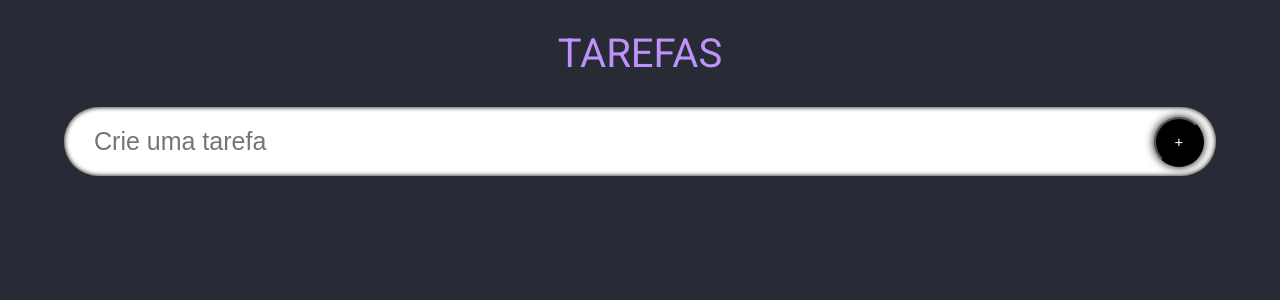
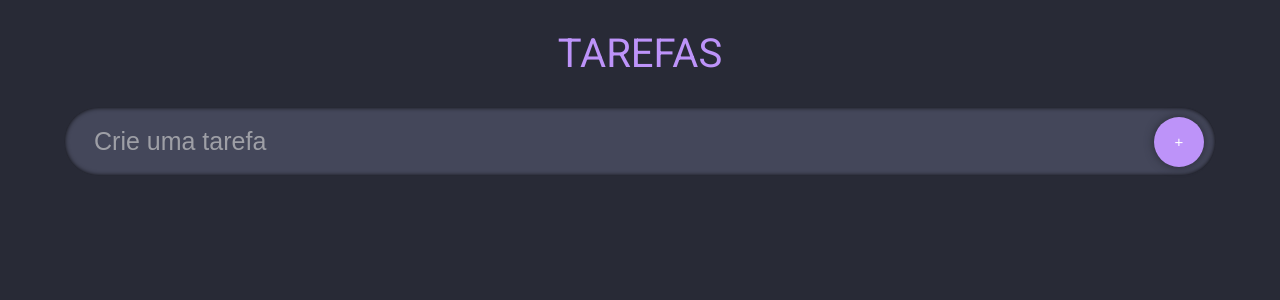
Before and after one commit to renan-eng/react-typrescript, a React (Create React App) app: page / in a window 1280 px wide. Shown: the top 300 px of the page. Built offline with nearby package versions, Linux system fonts and the light colour scheme; the HTML template or start-up script is replaced by a standard one.

Commit message:
Alterações nas cores e outras propriedades do input box

```diff
--- a/src/components/styles.css
+++ b/src/components/styles.css
@@ -7,16 +7,22 @@
 
 .input__box {
     width: 100%;
+    background-color: #44475a;
     border-radius: 50px;
     padding: 20px 30px;
     font-size: 25px;
     border: none;
     transition: 0.2s;
     box-shadow: inset 0 0 5px black;
+    color: #f8f8f2;
+}
+
+.input__box::placeholder {
+    color: rgba(248, 248, 242, .5)
 }
 
 .input__box:focus {
-    box-shadow: 0 0 10px 1000px rgba(0, 0, 0, 0.5);
+    box-shadow: 0 0 10px 1000px rgba(40, 42, 54, .95);
     outline: none;
 }
 
@@ -28,19 +34,20 @@
     right: 0px;
     border-radius: 50px;
     font-size: 15px;
-    background-color: black;
+    background-color: #bd93f9FF;
     color: white;
     transition: 0.2s all;
-    box-shadow: 0 0 10px rgb(0, 0, 0);
+    box-shadow: 0 0 10px #282a36;
+    border: none;
 }
 
 .input__submit:hover {
-    background-color: rgb(44, 44, 44);
+    background-color: #282a36;
 }
 
 .input__submit:active {
     transform: scale(0.8);
-    box-shadow: 0 0 8px black;
+    box-shadow: 0 0 5px #282a36;
 }
 /* estilo da lista de tarefas */
 .todos {
```
